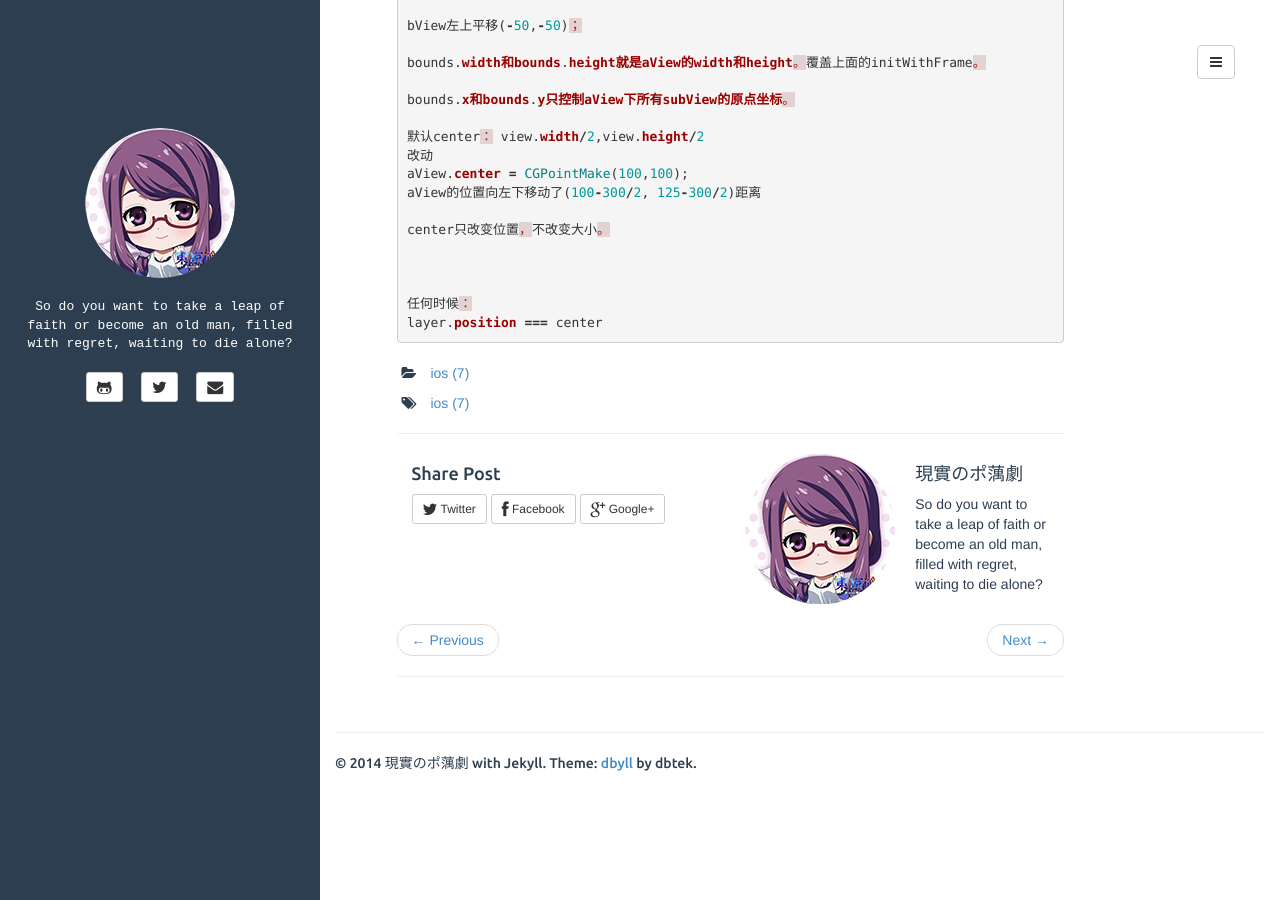
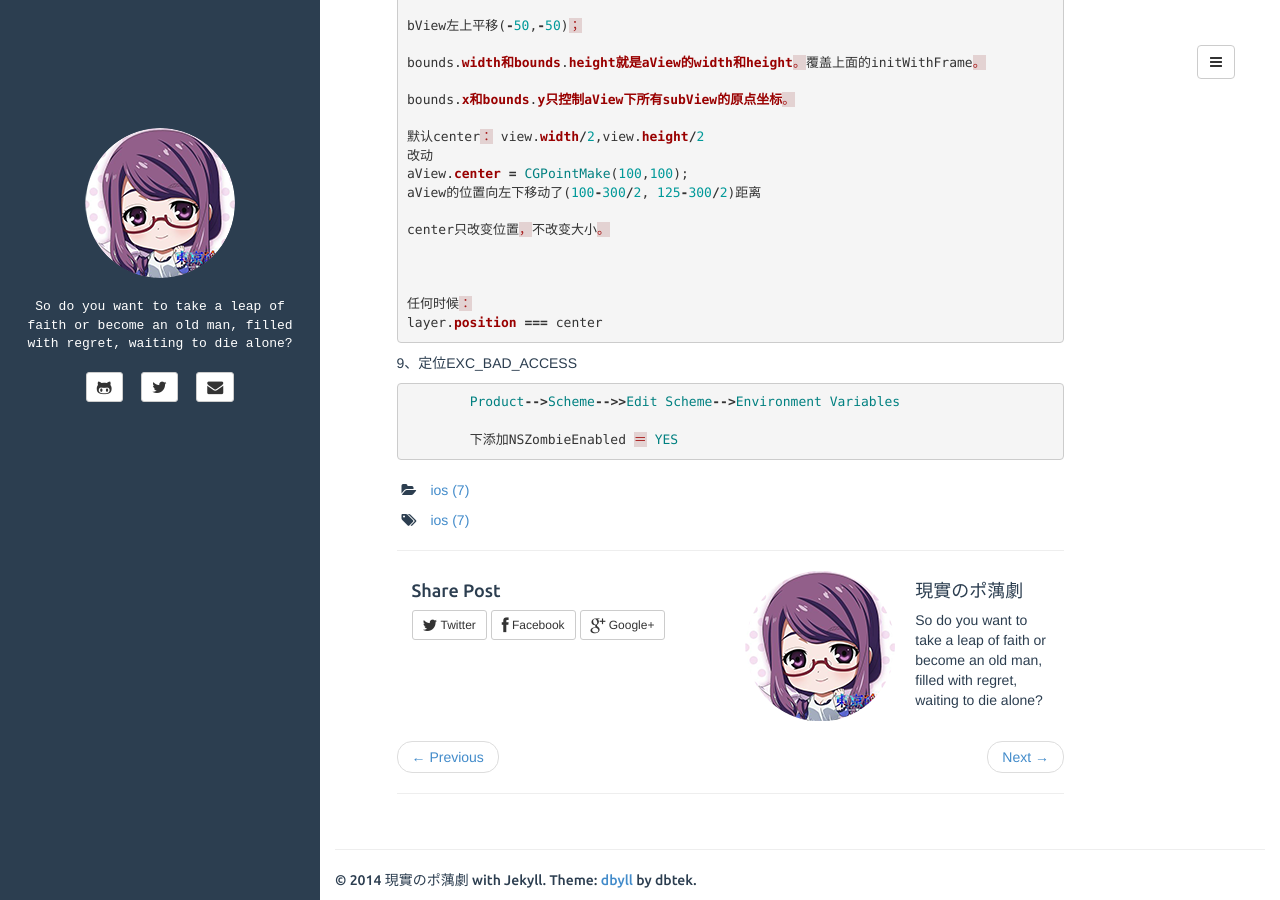
Before and after one commit to plusyu/plusyu.github.io, a Jekyll site: the page built from _posts/2014-10-16-ios碎片代码.md, in a window 1280 px wide and 900 px high, scrolled down 2645 px. Built offline with Jekyll 4.4.1, drawn with Linux system fonts in a browser that asks for light colours.

Commit message:
ios code

```diff
--- a/_posts/2014-10-16-ios碎片代码.md
+++ b/_posts/2014-10-16-ios碎片代码.md
@@ -178,6 +178,14 @@ center只改变位置，不改变大小。
 任何时候：
 layer.position === center
 
+{% endhighlight %}
 
+9、定位EXC_BAD_ACCESS
+
+{% highlight ruby %}
+
+	Product-->Scheme-->>Edit Scheme-->Environment Variables
+
+	下添加NSZombieEnabled ＝ YES
 
 {% endhighlight %}
```
